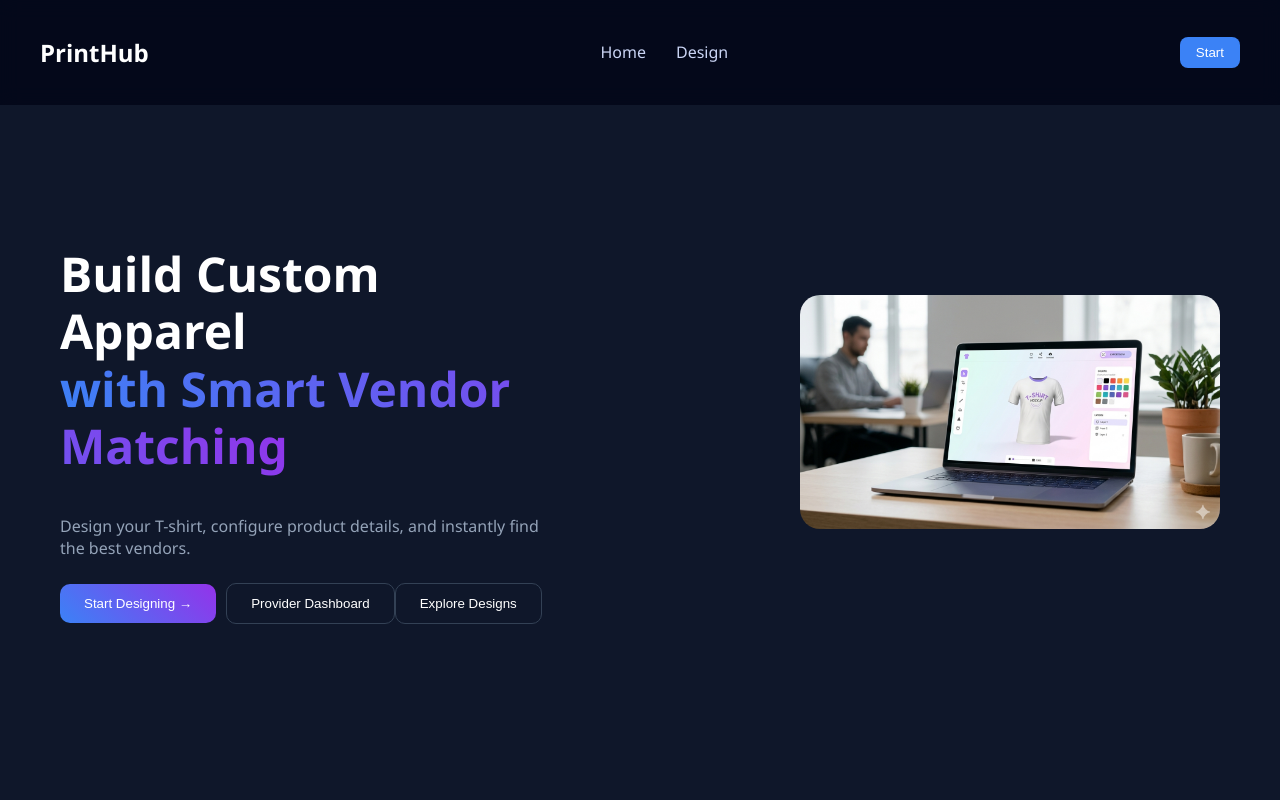
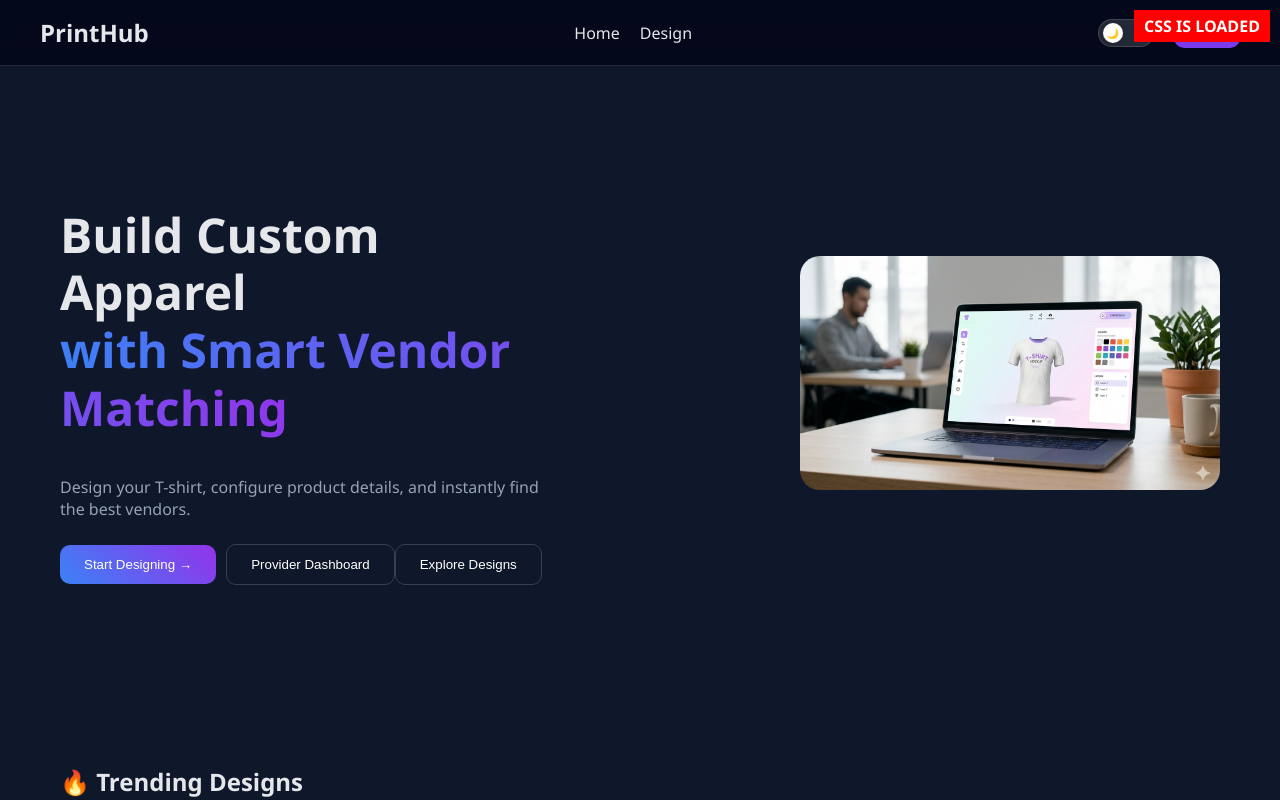
Before and after one commit to pasindumanahara3114-bot/Custom-T-shirt-designing-Multivendor-platform, a React app in the folder frontend/: page / in a window 1280 px wide. Shown: the top 800 px of the page. Built offline with nearby package versions, Linux system fonts and the light colour scheme; the HTML template or start-up script is replaced by a standard one.

Commit message:
feat: add Light -Dark button

```diff
--- a/frontend/src/components/Navbar.jsx
+++ b/frontend/src/components/Navbar.jsx
@@ -1,7 +1,9 @@
 import { Link, useNavigate } from 'react-router-dom';
+import { useTheme } from '../context/ThemeContext';
 
 const Navbar = () => {
   const navigate = useNavigate();
+  const { theme, toggleTheme } = useTheme();
 
   return (
     <div className="navbar">
@@ -12,9 +14,17 @@ const Navbar = () => {
         <Link to="/design">Design</Link>
       </div>
 
-      <button className="navBtn" onClick={() => navigate('/design')}>
-        Start
-      </button>
+      <div style={{ display: 'flex', alignItems: 'center', gap: '20px' }}>
+        <div className="theme-toggle" onClick={toggleTheme} title={`Switch to ${theme === 'light' ? 'dark' : 'light'} mode`}>
+          <div className="theme-toggle-thumb">
+            {theme === 'light' ? '☀️' : '🌙'}
+          </div>
+        </div>
+
+        <button className="navBtn" onClick={() => navigate('/design')}>
+          Start
+        </button>
+      </div>
     </div>
   );
 };
--- a/frontend/src/components/customizeTool/Topbar.jsx
+++ b/frontend/src/components/customizeTool/Topbar.jsx
@@ -1,6 +1,9 @@
 import React from 'react';
+import { useTheme } from '../../context/ThemeContext';
 
 const Topbar = ({ side, shirtStyle }) => {
+    const { theme, toggleTheme } = useTheme();
+
     return (
         <div className="topbar">
             <div className="brand">
@@ -11,7 +14,13 @@ const Topbar = ({ side, shirtStyle }) => {
                 </div>
             </div>
 
-            <div className="badges">
+            <div className="badges" style={{ display: 'flex', alignItems: 'center', gap: '14px' }}>
+                <div className="theme-toggle" onClick={toggleTheme} title={`Switch to ${theme === 'light' ? 'dark' : 'light'} mode`}>
+                    <div className="theme-toggle-thumb">
+                        {theme === 'light' ? '☀️' : '🌙'}
+                    </div>
+                </div>
+
                 <div className="badge">View <span className="pill">{side.toUpperCase()}</span></div>
                 <div className="badge">Style <span className="pill">{shirtStyle === "crew" ? "NO COLLAR" : "COLLAR"}</span></div>
                 <div className="badge mini">Tip <span className="kbd">Select</span> object before color / delete</div>
--- /dev/null
+++ b/frontend/src/context/ThemeContext.jsx
@@ -0,0 +1,24 @@
+import React, { createContext, useContext, useState, useEffect } from 'react';
+
+const ThemeContext = createContext();
+
+export const ThemeProvider = ({ children }) => {
+    const [theme, setTheme] = useState(localStorage.getItem('theme') || 'dark');
+
+    useEffect(() => {
+        document.body.setAttribute('data-theme', theme);
+        localStorage.setItem('theme', theme);
+    }, [theme]);
+
+    const toggleTheme = () => {
+        setTheme((prev) => (prev === 'light' ? 'dark' : 'light'));
+    };
+
+    return (
+        <ThemeContext.Provider value={{ theme, toggleTheme }}>
+            {children}
+        </ThemeContext.Provider>
+    );
+};
+
+export const useTheme = () => useContext(ThemeContext);
--- a/frontend/src/pages/DesignPage.jsx
+++ b/frontend/src/pages/DesignPage.jsx
@@ -4,7 +4,6 @@ import Topbar from '../components/customizeTool/Topbar';
 import ControlPanel from '../components/customizeTool/ControlPanel';
 import DesignCanvas from '../components/customizeTool/DesignCanvas';
 import QuickGuide from '../components/customizeTool/QuickGuide';
-import '../styles/App.css';
 
 const DesignPage = () => {
   const navigate = useNavigate();
--- a/frontend/src/pages/ProductConfigPage.jsx
+++ b/frontend/src/pages/ProductConfigPage.jsx
@@ -33,6 +33,7 @@ const mockProviders = [
 ];
 
 const ProductConfigPage = () => {
+    const navigate = useNavigate();
 
     const [material, setMaterial] = useState('cotton');
     const [size, setSize] = useState('M');
@@ -46,13 +47,13 @@ const ProductConfigPage = () => {
     );
 
     return (
-        <div style={{ display: 'flex', minHeight: '100vh', background: '#0f172a', color: '#fff' }}>
+        <div style={{ display: 'flex', minHeight: '100vh', background: 'var(--bg1)', color: 'var(--text)', padding: '40px' }}>
 
             {/* LEFT PANEL */}
             <div style={{
                 width: '320px',
                 padding: '24px',
-                borderRight: '1px solid #1e293b'
+                borderRight: '1px solid var(--stroke)'
             }}>
                 <h2 style={{ marginBottom: '20px' }}>Customize Product</h2>
 
@@ -89,7 +90,7 @@ const ProductConfigPage = () => {
                     className="field"
                 />
 
-                <div style={{ marginTop: '20px', fontSize: '14px', color: '#94a3b8' }}>
+                <div style={{ marginTop: '20px', fontSize: '14px', color: 'var(--muted)', background: 'var(--card)', border: '1px solid var(--stroke)', padding: '10px', borderRadius: '8px' }}>
                     Vendors are automatically filtered based on your selection.
                 </div>
             </div>
@@ -101,7 +102,7 @@ const ProductConfigPage = () => {
                     Available Providers ({filteredProviders.length})
                 </h2>
                 <button
-                    style={{ marginBottom: '16px', padding: '10px 16px', borderRadius: '8px', background: '#22c55e', border: 'none', color: '#fff', fontWeight: '700', cursor: 'pointer' }}
+                    style={{ marginBottom: '16px', padding: '10px 16px', borderRadius: '8px', background: 'var(--good)', border: 'none', color: '#fff', fontWeight: '700', cursor: 'pointer' }}
                     onClick={() => navigate('/providers', { state: { material, quantity } })}
                 >
                     View All Eligible Providers
@@ -111,10 +112,11 @@ const ProductConfigPage = () => {
                 {filteredProviders.length === 0 && (
                     <div style={{
                         padding: '40px',
-                        background: '#020617',
+                        background: 'var(--card)',
+                        border: '1px solid var(--stroke)',
                         borderRadius: '12px',
                         textAlign: 'center',
-                        color: '#94a3b8'
+                        color: 'var(--muted)'
                     }}>
                         ❌ No providers match your requirements
                     </div>
--- a/frontend/src/styles/App.css
+++ b/frontend/src/styles/App.css
@@ -1,27 +1,67 @@
+/* DEBUG MARKER */
+body::after {
+  content: "CSS IS LOADED";
+  position: fixed;
+  top: 10px;
+  right: 10px;
+  background: red;
+  color: white;
+  padding: 5px 10px;
+  font-weight: bold;
+  z-index: 99999;
+}
+
 :root {
-  --bg1: #0f172a;          /* slate-900 */
-  --bg2: #111827;          /* gray-900 */
-  --card: #0b1224cc;       /* glass */
+  --bg1: #0f172a;
+  /* slate-900 */
+  --bg2: #111827;
+  /* gray-900 */
+  --card: #0b1224cc;
+  /* glass */
   --stroke: #ffffff22;
   --text: #e5e7eb;
   --muted: #a7b0c0;
-  --accent: #7c3aed;       /* violet */
-  --accent2: #06b6d4;      /* cyan */
+  --accent: #7c3aed;
+  /* violet */
+  --accent2: #06b6d4;
+  /* cyan */
   --good: #22c55e;
   --warn: #f59e0b;
+  --nav-bg: rgba(2, 6, 23, 0.8);
 }
 
-* { box-sizing: border-box; }
+[data-theme='light'] {
+  --bg1: #f8fafc;
+  /* slate-50 */
+  --bg2: #f1f5f9;
+  /* slate-100 */
+  --card: #ffffffcc;
+  /* glass */
+  --stroke: #e2e8f0;
+  /* slate-200 */
+  --text: #0f172a;
+  /* slate-900 */
+  --muted: #64748b;
+  /* slate-500 */
+  --accent: #6366f1;
+  /* indigo-500 */
+  --accent2: #0ea5e9;
+  /* sky-500 */
+  --nav-bg: rgba(255, 255, 255, 0.8);
+}
+
+* {
+  box-sizing: border-box;
+  transition: background-color 0.3s ease, color 0.3s ease, border-color 0.3s ease, box-shadow 0.3s ease;
+}
 
 body {
   margin: 0;
   min-height: 100vh;
-  font-family: ui-sans-serif, system-ui, -apple-system, Segoe UI, Roboto, Arial;
+  font-family: 'Segoe UI', ui-sans-serif, system-ui, -apple-system, Roboto, Arial, sans-serif;
   color: var(--text);
-  background:
-    radial-gradient(1200px 800px at 20% 10%, #1d4ed833, transparent 60%),
-    radial-gradient(1000px 700px at 80% 20%, #7c3aed33, transparent 60%),
-    linear-gradient(135deg, var(--bg1), var(--bg2));
+  background: var(--bg1);
+  transition: background-color 0.3s ease, color 0.3s ease;
 }
 
 .app-container {
@@ -37,7 +77,7 @@ body {
   justify-content: space-between;
   gap: 14px;
   border-bottom: 1px solid var(--stroke);
-  background: linear-gradient(90deg, #0b1224aa, #0b122455);
+  background: var(--nav-bg);
   backdrop-filter: blur(10px);
   position: sticky;
   top: 0;
@@ -58,12 +98,16 @@ body {
   box-shadow: 0 10px 30px #00000055;
 }
 
-.titleWrap { line-height: 1.15; }
+.titleWrap {
+  line-height: 1.15;
+}
+
 .titleWrap h1 {
   margin: 0;
   font-size: 18px;
   letter-spacing: .2px;
 }
+
 .titleWrap p {
   margin: 2px 0 0;
   font-size: 12px;
@@ -82,7 +126,7 @@ body {
   padding: 8px 10px;
   border: 1px solid var(--stroke);
   border-radius: 999px;
-  background: #0b1224aa;
+  background: var(--card);
   font-size: 12px;
   color: var(--text);
   display: flex;
@@ -95,7 +139,7 @@ body {
   padding: 4px 8px;
   border-radius: 999px;
   font-size: 11px;
-  background: #ffffff14;
+  background: var(--stroke);
   border: 1px solid var(--stroke);
   color: var(--text);
 }
@@ -110,15 +154,33 @@ body {
 }
 
 @media (max-width: 1100px) {
-  .layout { grid-template-columns: 360px 1fr; grid-template-rows: auto auto; overflow: auto; }
-  .rightPanel { grid-column: 1 / -1; }
+  .layout {
+    grid-template-columns: 360px 1fr;
+    grid-template-rows: auto auto;
+    overflow: auto;
+  }
+
+  .rightPanel {
+    grid-column: 1 / -1;
+  }
 }
 
 @media (max-width: 760px) {
-  .layout { grid-template-columns: 1fr; }
-  .leftPanel { order: 2; }
-  .canvasPanel { order: 1; }
-  .rightPanel { order: 3; }
+  .layout {
+    grid-template-columns: 1fr;
+  }
+
+  .leftPanel {
+    order: 2;
+  }
+
+  .canvasPanel {
+    order: 1;
+  }
+
+  .rightPanel {
+    order: 3;
+  }
 }
 
 .card {
@@ -145,7 +207,7 @@ body {
   margin: 0;
   font-size: 14px;
   letter-spacing: .2px;
-  color: #f3f4f6;
+  color: var(--text);
 }
 
 .cardBody {
@@ -157,14 +219,14 @@ body {
 .hint {
   margin: 6px 0 10px;
   font-size: 13px;
-  color: #d1d5db;
+  color: var(--muted);
   line-height: 1.45;
 }
 
 .groupTitle {
   margin: 10px 0 8px;
   font-size: 12px;
-  color: #dbeafe;
+  color: var(--accent);
   letter-spacing: .3px;
   text-transform: uppercase;
 }
@@ -192,8 +254,13 @@ body {
   gap: 8px;
 }
 
-.btn:hover { filter: brightness(1.08); }
-.btn:active { transform: translateY(1px); }
+.btn:hover {
+  filter: brightness(1.08);
+}
+
+.btn:active {
+  transform: translateY(1px);
+}
 
 .btnGhost {
   background: #ffffff10;
@@ -202,7 +269,10 @@ body {
   box-shadow: none;
 }
 
-.btnGhost:hover { filter: brightness(1.12); }
+.btnGhost:hover {
+  filter: brightness(1.12);
+}
+
 .btnGhost.active {
   background: linear-gradient(135deg, var(--accent), #4f46e5);
   border-color: transparent;
@@ -221,13 +291,15 @@ body {
   padding: 12px 12px;
   border-radius: 12px;
   border: 1px solid var(--stroke);
-  background: #0b1224aa;
+  background: var(--card);
   color: var(--text);
   outline: none;
   font-size: 14px;
 }
 
-select.field option { color: #0b1224; }
+select.field option {
+  color: #0b1224;
+}
 
 .row {
   display: flex;
@@ -237,7 +309,7 @@ select.field option { color: #0b1224; }
   padding: 12px 12px;
   border-radius: 14px;
   border: 1px solid var(--stroke);
-  background: #0b1224aa;
+  background: var(--card);
   margin-top: 10px;
 }
 
@@ -272,7 +344,7 @@ select.field option { color: #0b1224; }
   padding: 12px 12px;
   border-radius: 14px;
   border: 1px solid var(--stroke);
-  background: #0b1224aa;
+  background: var(--card);
   margin-top: 10px;
 }
 
@@ -316,24 +388,61 @@ canvas {
   background: #ffffff10;
   color: #e5e7eb;
 }
-body {
-  margin: 0;
-  font-family: Arial;
-  background: #0f172a;
-  color: white;
-}
 
+/* Redundant body rules removed */
+
+/* Consolidated Navbar */
 .navbar {
   display: flex;
   justify-content: space-between;
+  align-items: center;
   padding: 16px 40px;
-  background: #020617;
+  background: var(--nav-bg);
+  backdrop-filter: blur(10px);
+  border-bottom: 1px solid var(--stroke);
+  position: sticky;
+  top: 0;
+  z-index: 100;
+}
+
+.logo {
+  font-weight: bold;
+  font-size: 24px;
+  color: var(--text);
+  margin: 0;
+}
+
+.navLinks {
+  display: flex;
+  align-items: center;
+}
+
+.navBtn {
+  background: var(--accent);
+  border: none;
+  padding: 8px 18px;
+  color: white;
+  border-radius: 10px;
+  cursor: pointer;
+  font-weight: 600;
+  transition: all 0.2s ease;
+}
+
+.navBtn:hover {
+  filter: brightness(1.1);
+  transform: translateY(-1px);
 }
 
 .navbar a {
   margin-left: 20px;
-  color: white;
+  color: var(--text);
   text-decoration: none;
+  font-weight: 500;
+  transition: color 0.3s ease;
+}
+
+.navbar a:hover {
+  color: var(--accent);
 }
 
 .hero {
@@ -358,46 +467,52 @@ body {
   gap: 20px;
 }
 
-.card {
-  background: #1e293b;
-  padding: 40px;
-  border-radius: 10px;
+/* Redundant card rules removed */
+
+/* Redundant body rules removed */
+
+/* Redundant navbar and nav rules removed */
+
+/* Theme Toggle Pill Styling */
+.theme-toggle {
+  display: flex;
+  align-items: center;
+  background: var(--stroke);
+  border-radius: 999px;
+  padding: 4px;
+  cursor: pointer;
+  position: relative;
+  width: 56px;
+  height: 28px;
+  border: 1px solid var(--stroke);
+  transition: all 0.3s cubic-bezier(0.4, 0, 0.2, 1);
 }
 
-body {
-  margin: 0;
-  font-family: 'Segoe UI', sans-serif;
-  background: #0f172a;
+.theme-toggle-thumb {
+  width: 20px;
+  height: 20px;
+  background: white;
+  border-radius: 50%;
+  position: absolute;
+  left: 4px;
+  top: 3px;
+  transition: all 0.3s cubic-bezier(0.4, 0, 0.2, 1);
+  display: flex;
+  align-items: center;
+  justify-content: center;
+  box-shadow: 0 2px 5px rgba(0, 0, 0, 0.2);
+  color: #334155;
+  font-size: 10px;
+}
+
+[data-theme='light'] .theme-toggle-thumb {
+  transform: translateX(28px);
+  background: var(--accent);
   color: white;
 }
 
-/* NAVBAR */
-.navbar {
-  display: flex;
-  justify-content: space-between;
-  align-items: center;
-  padding: 16px 40px;
-  background: rgba(2, 6, 23, 0.8);
-  backdrop-filter: blur(10px);
-}
-
-.logo {
-  font-weight: bold;
-}
-
-.navLinks a {
-  margin: 0 15px;
-  text-decoration: none;
-  color: #cbd5f5;
-}
-
-.navBtn {
-  background: #3b82f6;
-  border: none;
-  padding: 8px 16px;
-  color: white;
-  border-radius: 8px;
-  cursor: pointer;
+.theme-toggle:hover {
+  filter: brightness(1.1);
 }
 
 /* HERO */
@@ -431,11 +546,8 @@ body {
   column-gap: 15px;
 }
 
-.card {
-  background: #1e293b;
+.card.masonry-item {
   margin-bottom: 15px;
-  padding: 30px;
-  border-radius: 12px;
   break-inside: avoid;
 }
 
@@ -460,7 +572,8 @@ body {
 }
 
 .step {
-  background: #1e293b;
+  background: var(--card);
+  border: 1px solid var(--stroke);
   padding: 20px;
   border-radius: 10px;
   width: 200px;
@@ -486,7 +599,7 @@ body {
   margin-top: 6px;
   border-radius: 10px;
   border: 1px solid #334155;
-  background: #020617;
+  background: var(--card);
   color: white;
 }
 
@@ -515,6 +628,7 @@ body {
 .heroContent span {
   background: linear-gradient(45deg, #3b82f6, #9333ea);
   -webkit-background-clip: text;
+  background-clip: text;
   color: transparent;
 }
 
@@ -561,7 +675,9 @@ body {
   column-gap: 15px;
 }
 
-.masonry img {
+.masonry img.card {
+  background: var(--card);
+  border: 1px solid var(--stroke);
   width: 100%;
   margin-bottom: 15px;
   border-radius: 12px;
@@ -581,7 +697,8 @@ body {
 }
 
 .featureCard {
-  background: #1e293b;
+  background: var(--card);
+  border: 1px solid var(--stroke);
   padding: 20px;
   border-radius: 14px;
   transition: 0.3s;
@@ -605,7 +722,8 @@ body {
 }
 
 .stepCard {
-  background: #1e293b;
+  background: var(--card);
+  border: 1px solid var(--stroke);
   padding: 20px;
   border-radius: 12px;
   width: 200px;
```
Also changed, not shown: frontend/src/App.jsx (+5 -2 lines).
